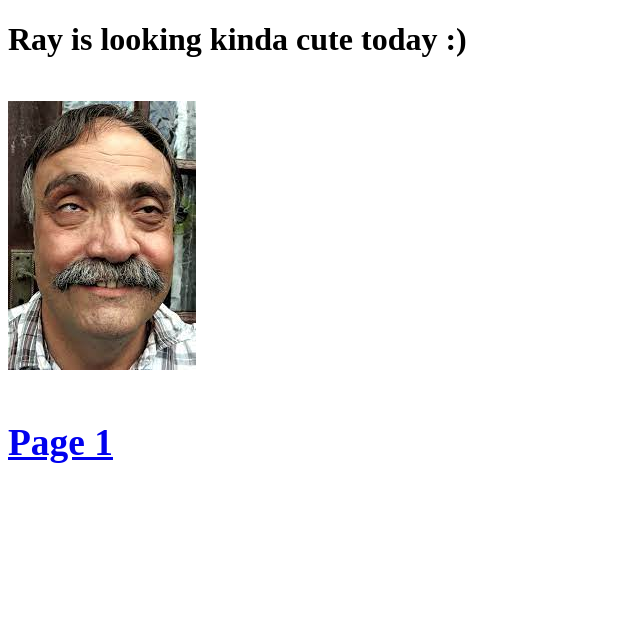
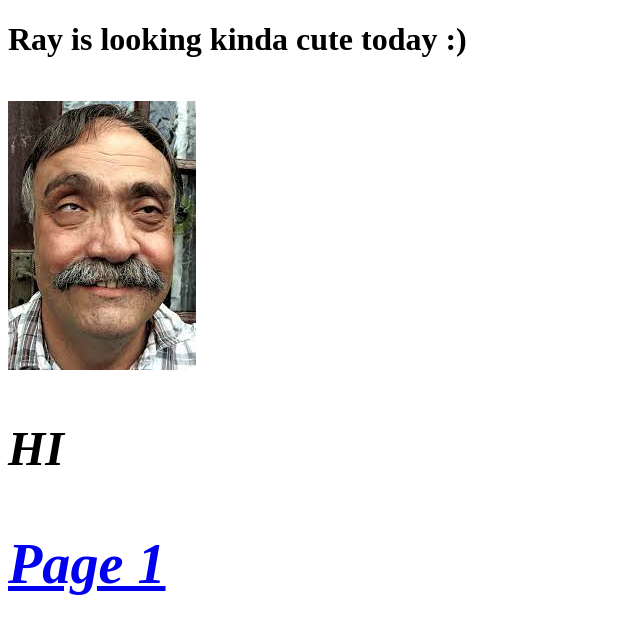
Before and after one commit to webcreation11/ray-5, a plain HTML site: page index.html in a window 1280 px wide. Shown: the whole page, without its empty margins (0-640 px from the left). Drawn offline with Linux system fonts and the light colour scheme.

Commit message:
Update index.html

```diff
--- a/index.html
+++ b/index.html
@@ -10,7 +10,7 @@
 <h1><B>Ray is looking kinda cute today :)<B><h1>
 <h2><img src="assets/download.png" alt="A photo of my dog."><h2>
 
-
+<i>HI<i>
 
 <h3><a href="page 1.html">Page 1</a><h3>
   </body>
```
